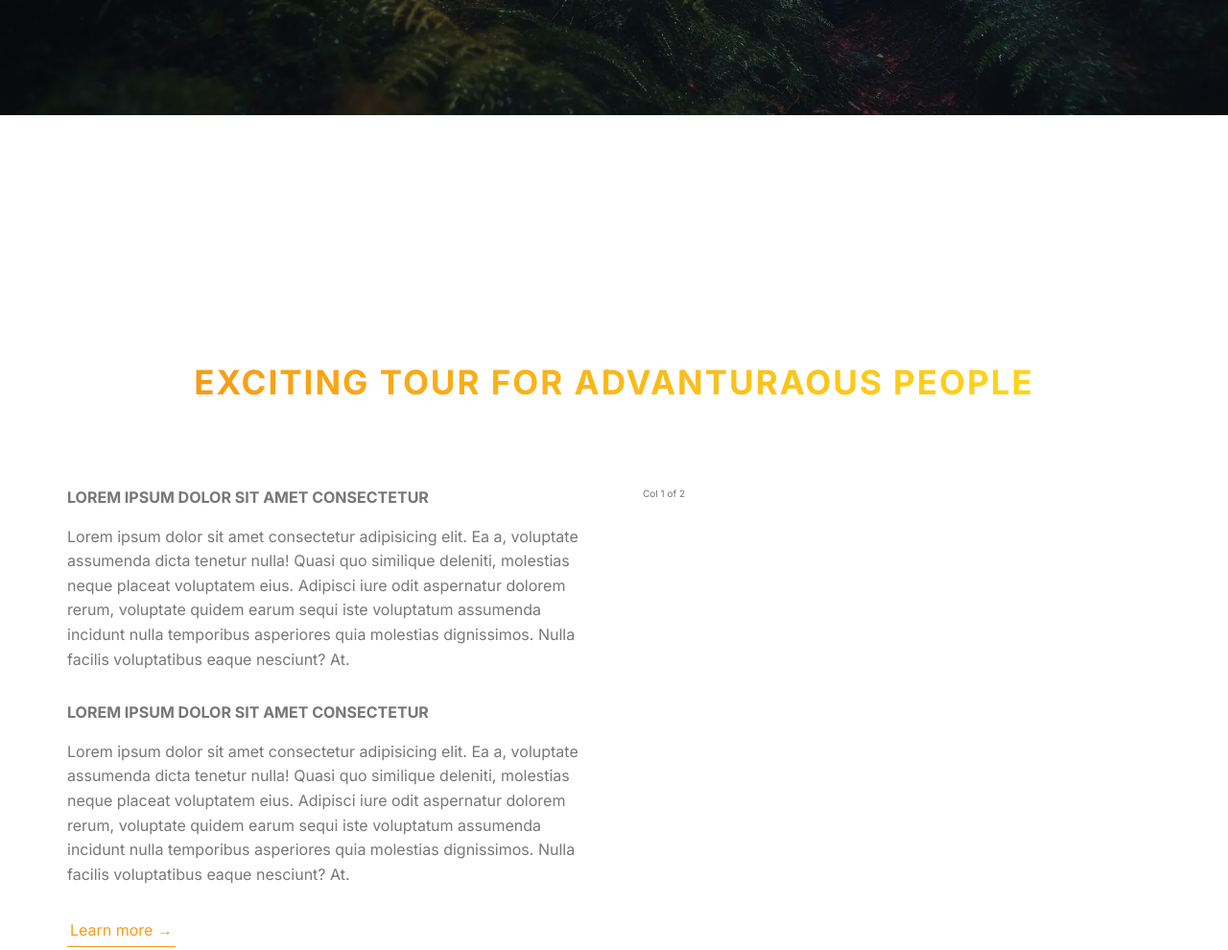
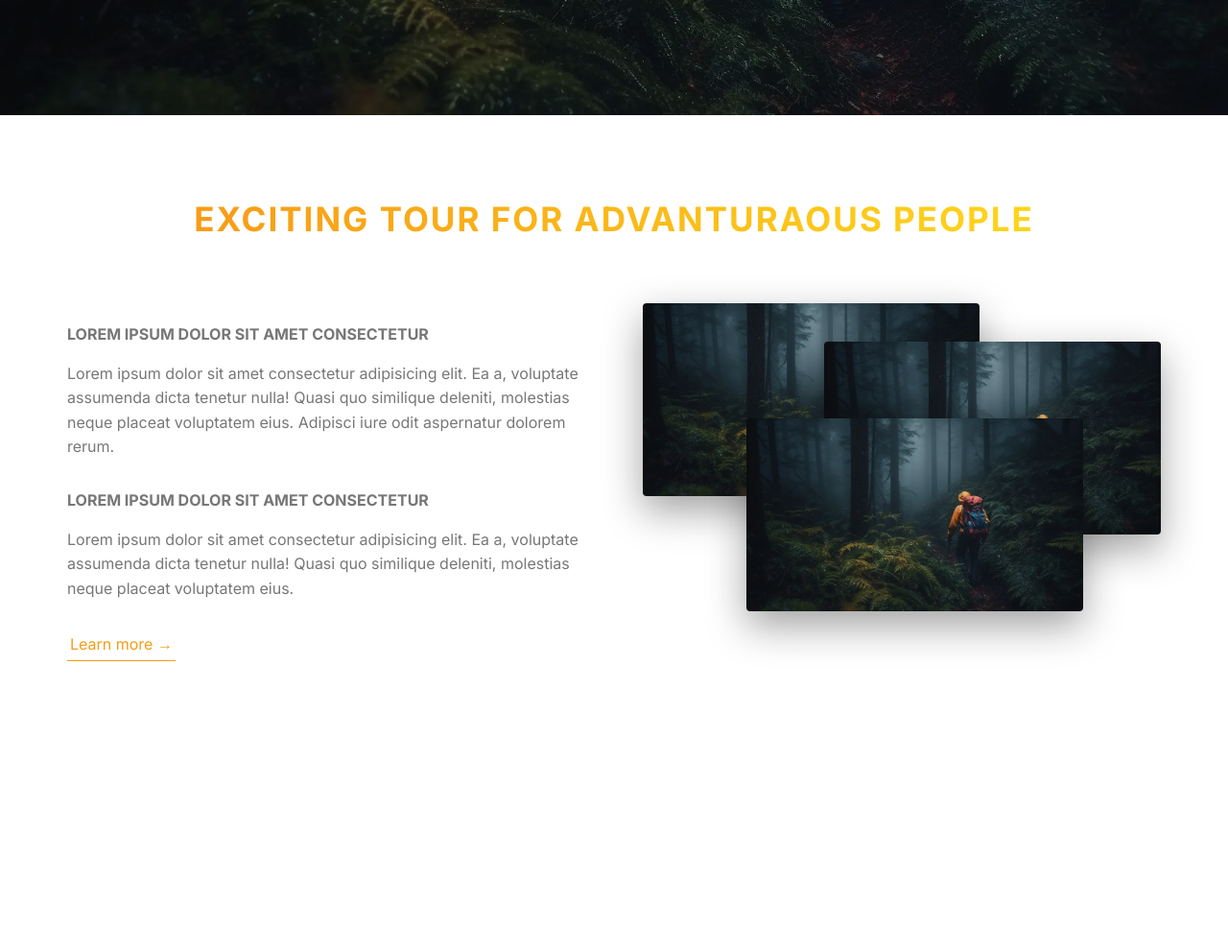
Before and after one commit to shahruk-maharuj/tourio, a website: page index.html in a window 1280 px wide. Shown: the part 640-1630 px from the top of the page at 96% size. After the commit the page ends 1409 px from the top, so only its background shows below. Drawn offline with Linux system fonts and the light colour scheme.

Commit message:
add about section

```diff
--- /dev/null
+++ b/assets/sass/components/_composition.scss
@@ -0,0 +1,36 @@
+.composition {
+  position: relative;
+  &__photo {
+    width: 65%;
+    box-shadow: 0 1.5rem 4rem rgba($color-primary-dark, 0.4);
+    border-radius: 4px;
+    position: absolute;
+    z-index: 10;
+    transition: all 0.2s;
+    outline-offset: 1rem;
+
+    &--p1 {
+      left: 0;
+      top: -2rem;
+    }
+    &--p2 {
+      right: 0;
+      top: 2rem;
+    }
+    &--p3 {
+      left: 20%;
+      top: 10rem;
+    }
+
+    &:hover {
+      outline: 1rem solid $color-primary;
+      transform: scale(1.05) translateY(-0.5rem);
+      box-shadow: 0 2.5rem 4rem rgba($color-primary-dark, 0.5);
+      z-index: 20;
+    }
+  }
+
+  &:hover &__photo:not(:hover) {
+    transform: scale(0.9);
+  }
+}
--- a/assets/sass/main.scss
+++ b/assets/sass/main.scss
@@ -10,6 +10,7 @@
 @import "base/utilities";
 
 @import "components/button";
+@import "components/composition";
 
 @import "layout/header";
 @import "layout/grid";
--- a/assets/sass/pages/_home.scss
+++ b/assets/sass/pages/_home.scss
@@ -1,4 +1,4 @@
 .section-about {
   background-color: $color-white;
-  padding: 25rem 0;
+  padding: 8rem 0;
 }
--- a/index.html
+++ b/index.html
@@ -37,10 +37,7 @@
               Lorem ipsum dolor sit amet consectetur adipisicing elit. Ea a,
               voluptate assumenda dicta tenetur nulla! Quasi quo similique
               deleniti, molestias neque placeat voluptatem eius. Adipisci iure
-              odit aspernatur dolorem rerum, voluptate quidem earum sequi iste
-              voluptatum assumenda incidunt nulla temporibus asperiores quia
-              molestias dignissimos. Nulla facilis voluptatibus eaque nesciunt?
-              At.
+              odit aspernatur dolorem rerum.
             </p>
             <h3 class="heading-tertiary u-margin-bottom-small">
               Lorem ipsum dolor sit amet consectetur
@@ -48,15 +45,27 @@
             <p class="paragraph">
               Lorem ipsum dolor sit amet consectetur adipisicing elit. Ea a,
               voluptate assumenda dicta tenetur nulla! Quasi quo similique
-              deleniti, molestias neque placeat voluptatem eius. Adipisci iure
-              odit aspernatur dolorem rerum, voluptate quidem earum sequi iste
-              voluptatum assumenda incidunt nulla temporibus asperiores quia
-              molestias dignissimos. Nulla facilis voluptatibus eaque nesciunt?
-              At.
+              deleniti, molestias neque placeat voluptatem eius.
             </p>
             <a href="#" class="btn-text">Learn more &rarr;</a>
           </div>
-          <div class="col-1-of-2">Col 1 of 2</div>
+          <div class="col-1-of-2">
+            <div class="composition">
+              <img
+                src="./assets/img/hero.webp"
+                alt="Photo 1"
+                class="composition__photo composition__photo--p1"
+              /><img
+                src="./assets/img/hero.webp"
+                alt="Photo 2"
+                class="composition__photo composition__photo--p2"
+              /><img
+                src="./assets/img/hero.webp"
+                alt="Photo 3"
+                class="composition__photo composition__photo--p3"
+              />
+            </div>
+          </div>
         </div>
       </section>
     </main>
```
Also changed, not shown: assets/css/style.css.
